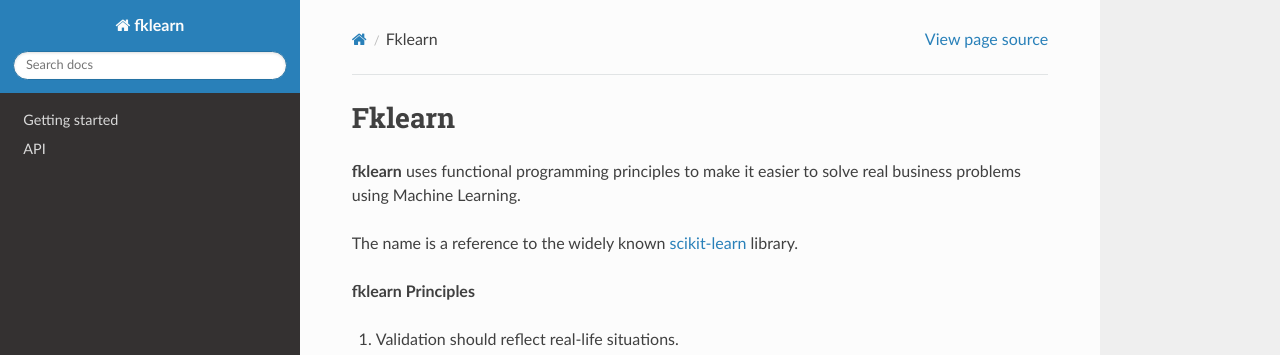
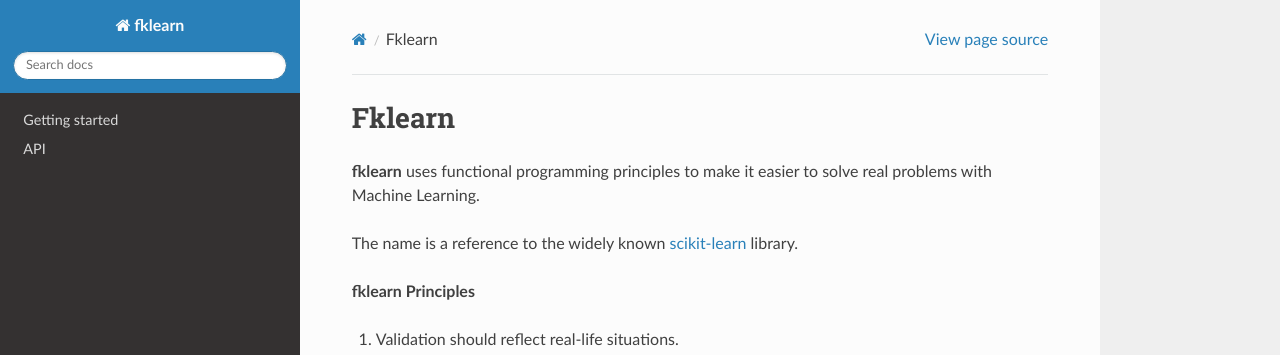
Before and after one commit to nubank/fklearn, a Sphinx documentation site: the page built from docs/source/index.rst, in a window 1280 px wide. Shown: the top 355 px of the page. Built offline with Sphinx 7.4.7 and the Read the Docs theme 2.0.0, drawn with Linux system fonts in a browser that asks for light colours; pages that are not in the unit, such as notebooks, are missing from menus.

Commit message:
Update index.rst

```diff
--- a/docs/source/index.rst
+++ b/docs/source/index.rst
@@ -2,7 +2,7 @@
 Fklearn
 =======
 
-**fklearn** uses functional programming principles to make it easier to solve real business problems using Machine Learning.
+**fklearn** uses functional programming principles to make it easier to solve real problems with Machine Learning.
 
 The name is a reference to the widely known `scikit-learn <https://scikit-learn.org/stable/>`_ library.
 
```
